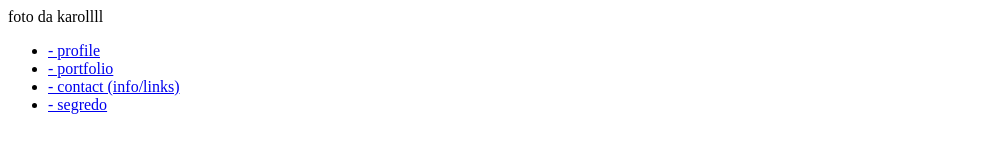
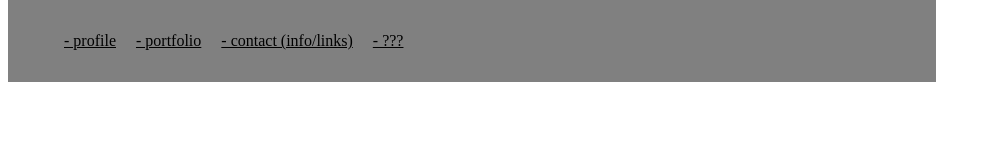
Before and after one commit to karologg/karolo-s-portfolio, a plain HTML site: page index.html in a window 1280 px wide. Shown: the whole page, without its empty margins (0-991 px from the left). Drawn offline with Linux system fonts and the light colour scheme; a web font is replaced by a local one.

Commit message:
navbar commit

```diff
--- a/index.html
+++ b/index.html
@@ -12,11 +12,11 @@
 <body>
     <div class="foto-karolo">foto da karollll</div>
     <nav class="navbar">
-        <ul>
+        <ul class="nav-links">
             <li><a href="profile.html">- profile</a></li>
             <li><a href="portfolio.html">- portfolio</a></li>
             <li><a href="contato.html">- contact (info/links)</a></li>
-            <li><a href="painel.html">- segredo</a></li>
+            <li><a href="painel.html">- ???</a></li>
         </ul>
     </nav>
 
--- a/style.css
+++ b/style.css
@@ -1,3 +1,21 @@
 .navbar {
     display: flex;
+    justify-content: space-between;
+    align-items: center;
+    background-color: gray;
+    padding: 1rem;
+    position: fixed;
+    top: 0;
+    width: 70%;
 }
+
+.nav-links {
+    display: flex;
+    list-style: none;
+    gap: 20px;
+}
+
+.nav-links a {
+    text-decoration: underline;
+    color: black;
+}
```
